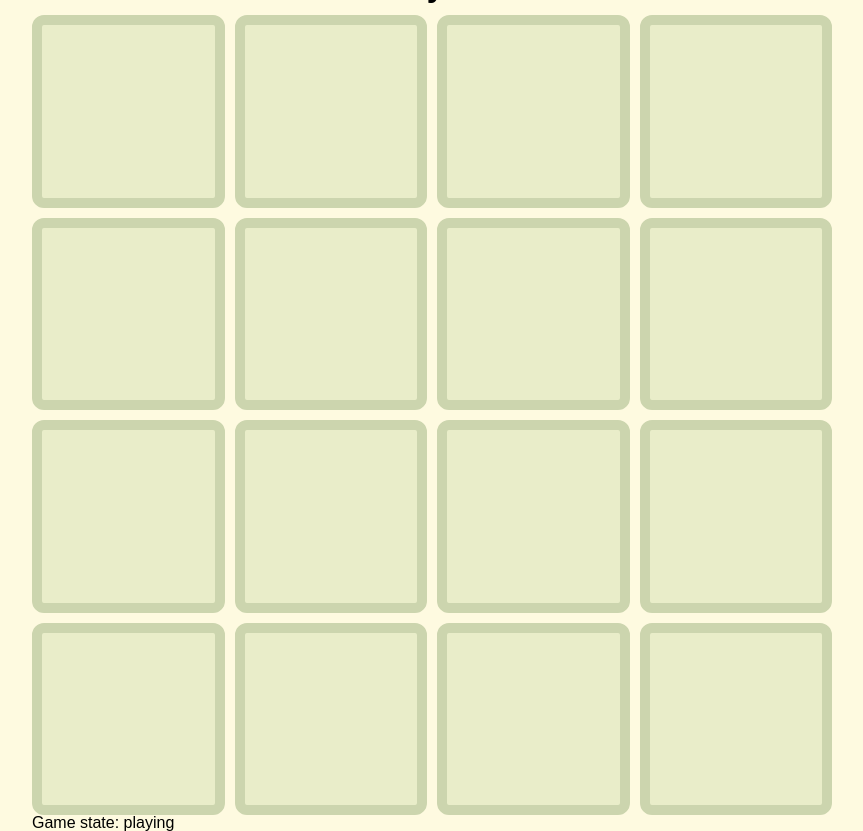
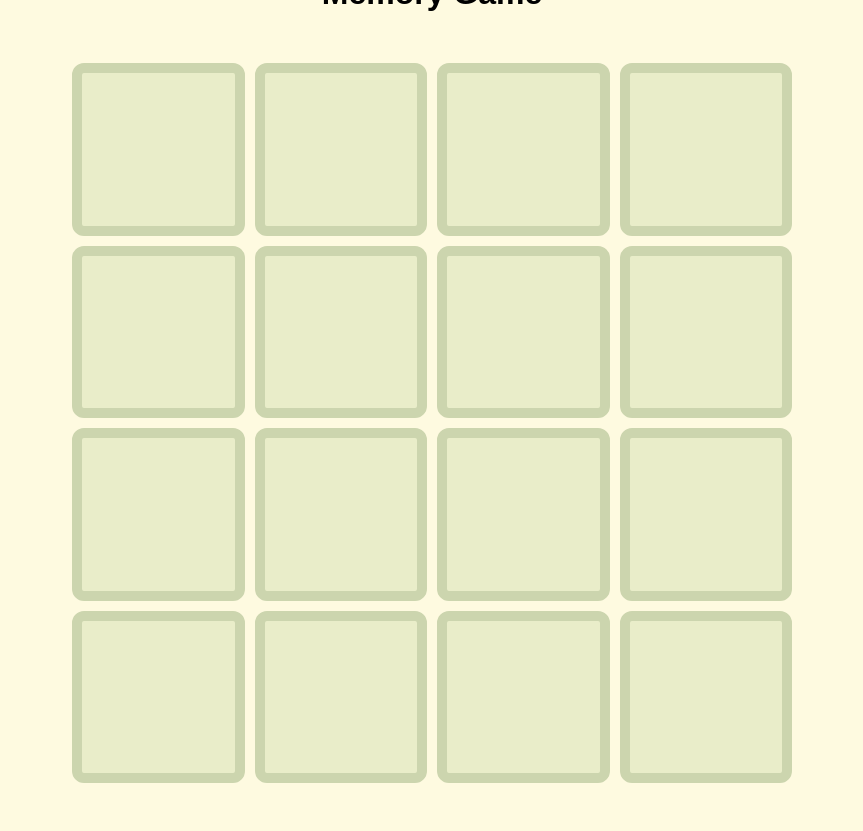
Before and after one commit to nicolecomputer/practice-memory-game, a React (Vite) app: page / in a window 1280 px wide. Shown: the whole page, without its empty margins (208-1071 px from the left). Built offline with nearby package versions, Linux system fonts and the light colour scheme.

Commit message:
Win Overlay

```diff
--- a/src/App.css
+++ b/src/App.css
@@ -7,3 +7,27 @@ h1 {
   text-align: center;
   margin-bottom: 14px;
 }
+
+.game-board-container {
+  position: relative;
+  padding: 40px;
+}
+
+.win-overlay {
+  position: absolute;
+  top: 0;
+  left: 0;
+  bottom: 0;
+  right: 0;
+  background-color: rgba(255, 255, 255, 0.83);
+  border-radius: 14px;
+  justify-content: center;
+  align-items: center;
+
+  h2 {
+    font-size: 88px;
+    font-weight: bolder;
+    color: rgb(241, 78, 41);
+    text-shadow: 3px 3px 0 rgb(163, 152, 149);
+  }
+}
--- a/src/App.tsx
+++ b/src/App.tsx
@@ -29,6 +29,7 @@ function App() {
   return (
     <>
       <h1>Memory Game</h1>
+      <div className='game-board-container'>
         <CardBoard
           matchedCardIds={matchedCardIds}
           cards={cards}
@@ -43,7 +44,10 @@ function App() {
             }
           }}
         />
-      <p>Game state: {gameState}</p>
+        {gameState === "won" && <div className='win-overlay'>
+          <h2>You win!</h2>
+        </div>}
+      </div>
     </>
   )
 }
```
Lines whose indentation alone changed are shown as unchanged.
